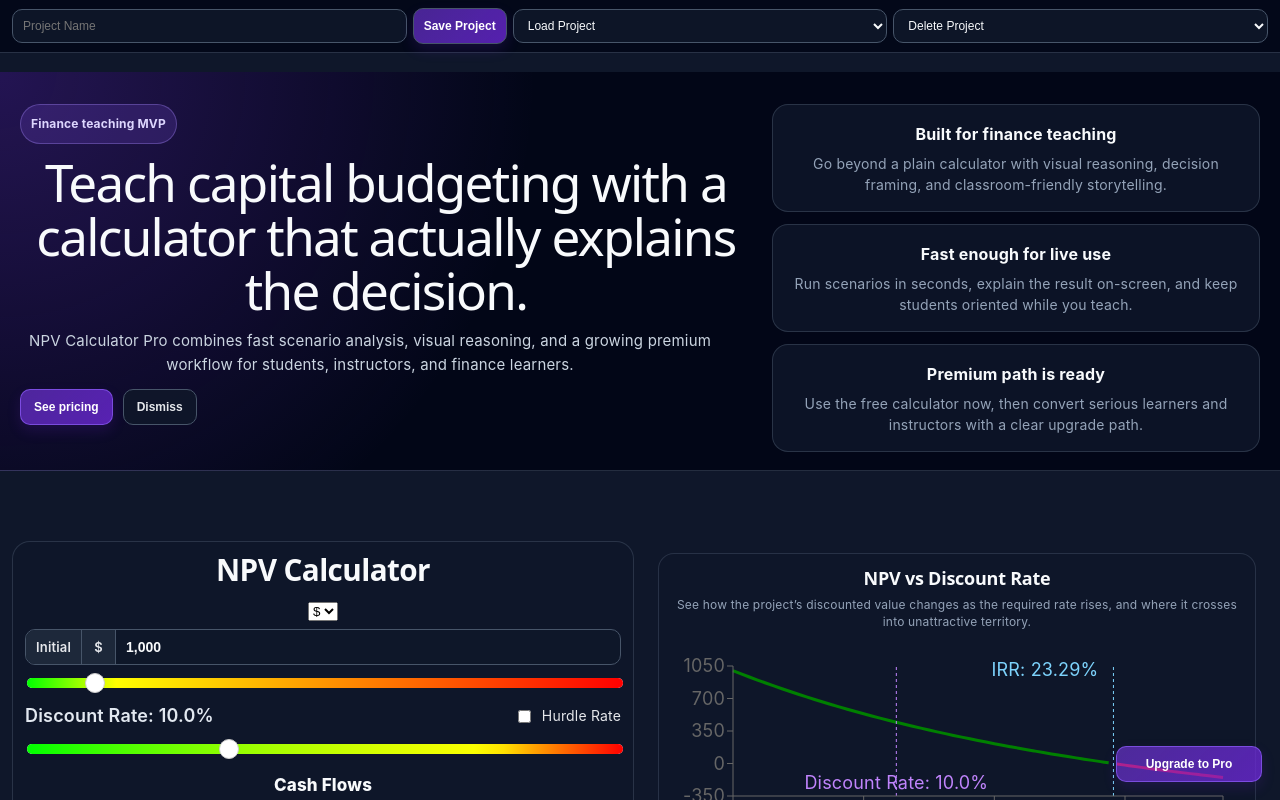
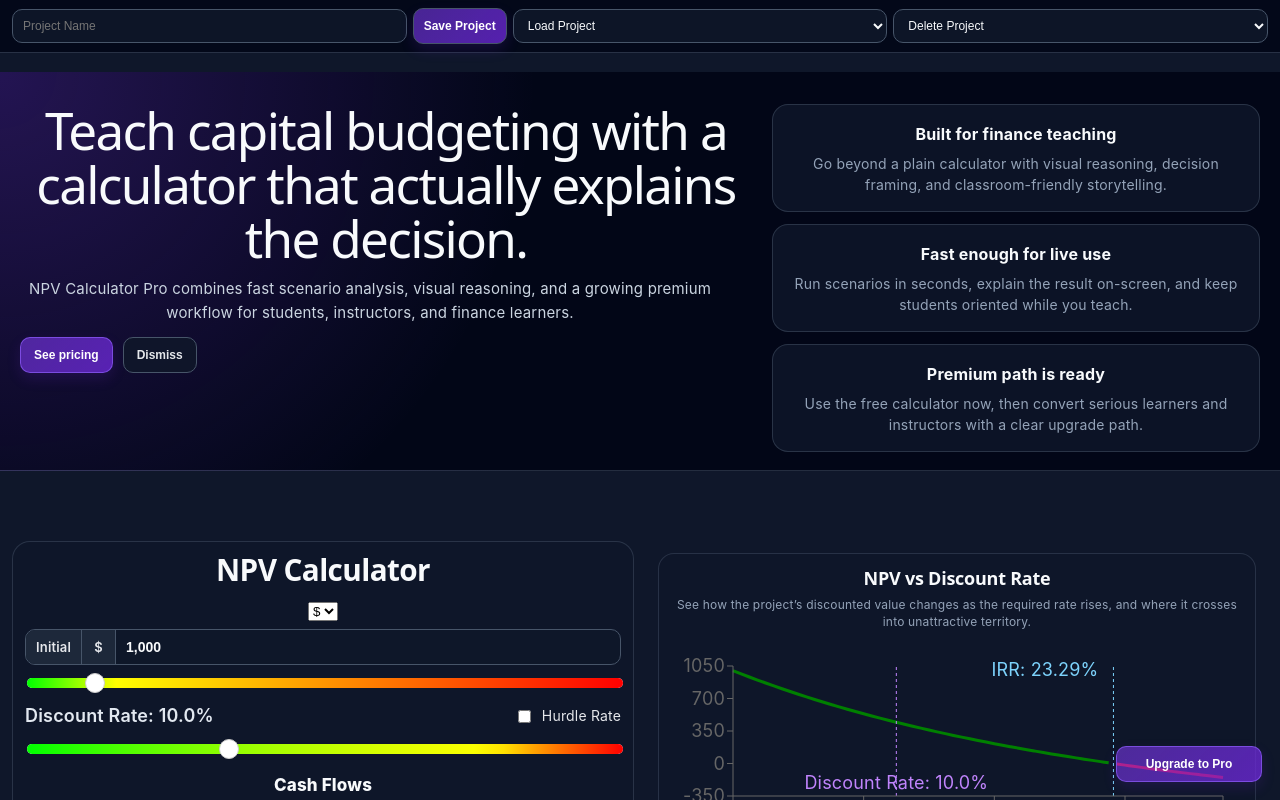
Before and after one commit to armstrma/npv-calculator, a React (Vite) app: page / in a window 1280 px wide. Shown: the top 800 px of the page. Built offline with nearby package versions, Linux system fonts and the light colour scheme.

Commit message:
Remove badge on hero

```diff
--- a/src/App.jsx
+++ b/src/App.jsx
@@ -762,7 +762,6 @@ const App = () => {
       {showProductHero && (
       <section className="product-page-hero">
         <div className="product-page-copy">
-          <span className="product-badge">Finance teaching MVP</span>
           <h1 className="product-page-title">Teach capital budgeting with a calculator that actually explains the decision.</h1>
           <p className="product-page-subtitle">
             NPV Calculator Pro combines fast scenario analysis, visual reasoning, and a growing premium workflow for students, instructors, and finance learners.
```
